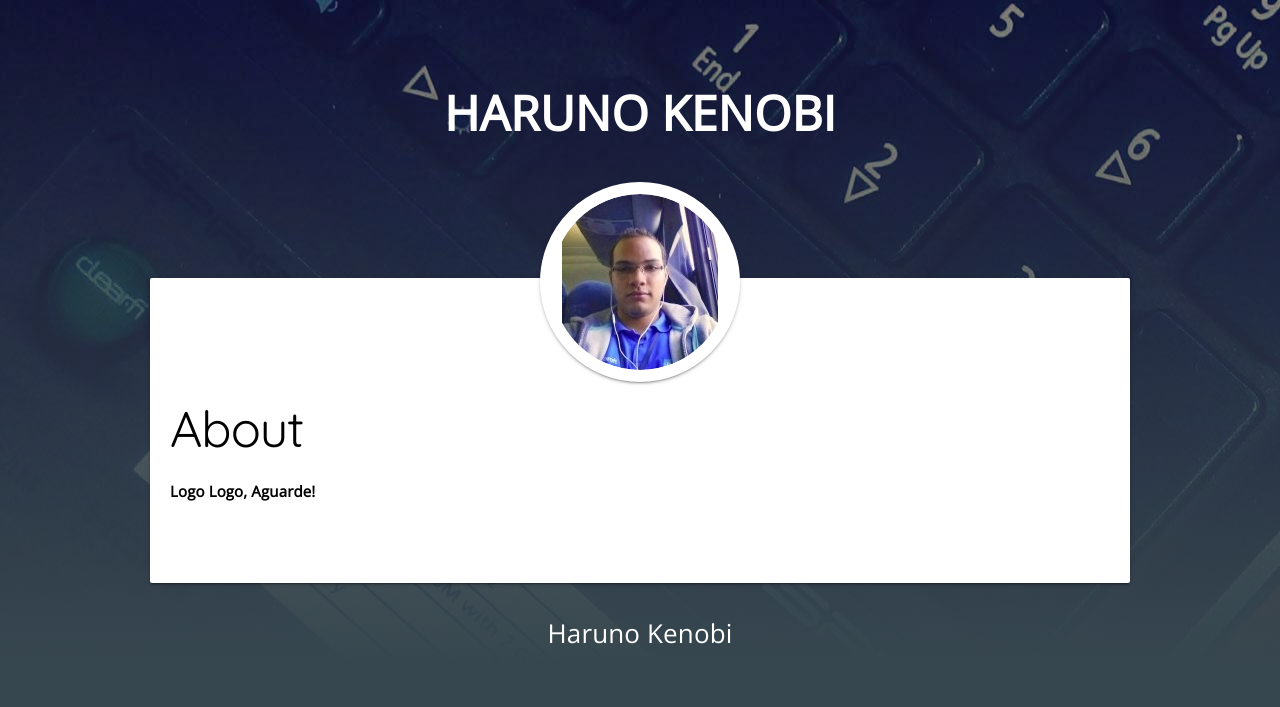
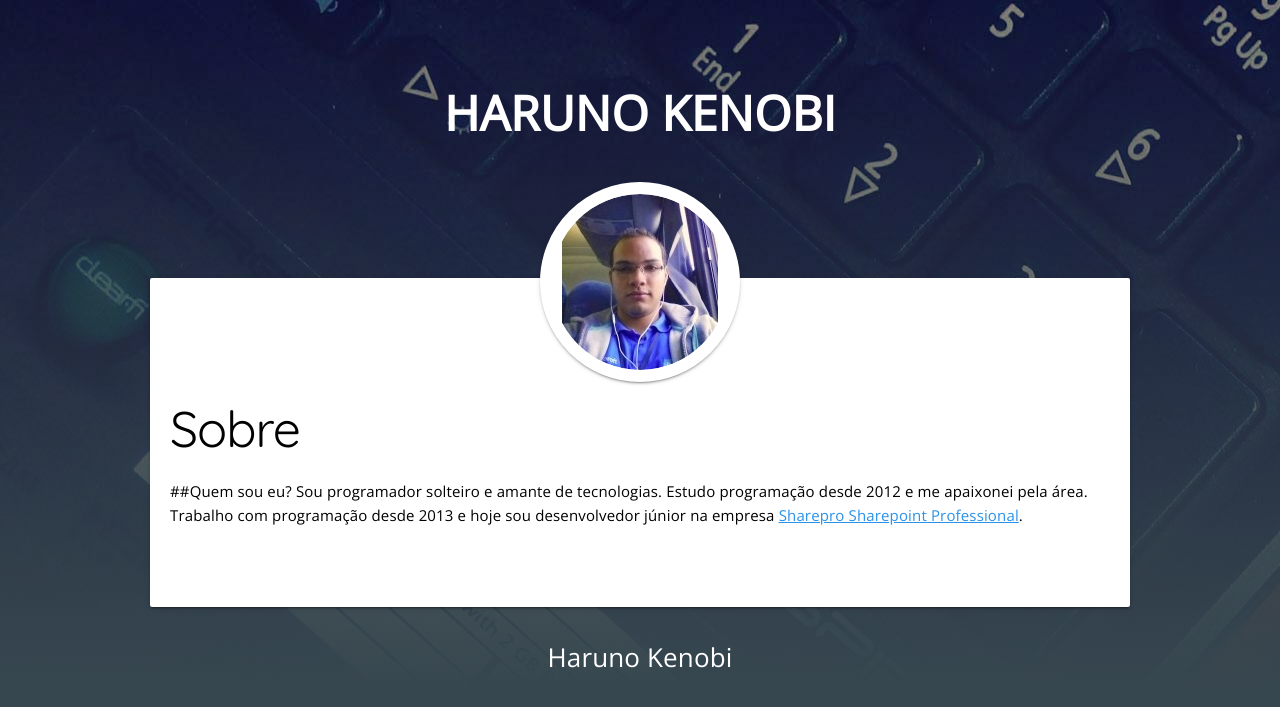
Before and after one commit to HarunoKenobi/HarunoKenobi.github.io, a Jekyll site: the page built from about.md, in a window 1280 px wide. Shown: the top 707 px of the page. Built offline with Jekyll 4.4.1, drawn with Linux system fonts in a browser that asks for light colours.

Commit message:
atualizando o about

```diff
--- a/about.md
+++ b/about.md
@@ -1,7 +1,9 @@
 ---
 layout: page
-title: About
+title: Sobre
 permalink: /about/
 ---
-
- **Logo Logo, Aguarde!**
+##Quem sou eu?
+Sou programador solteiro e amante de tecnologias. Estudo programação desde 2012 e me
+apaixonei pela área. Trabalho com programação desde 2013 e hoje sou desenvolvedor júnior
+ na empresa [Sharepro Sharepoint Professional](http://www.sharepro.com.br).
```
